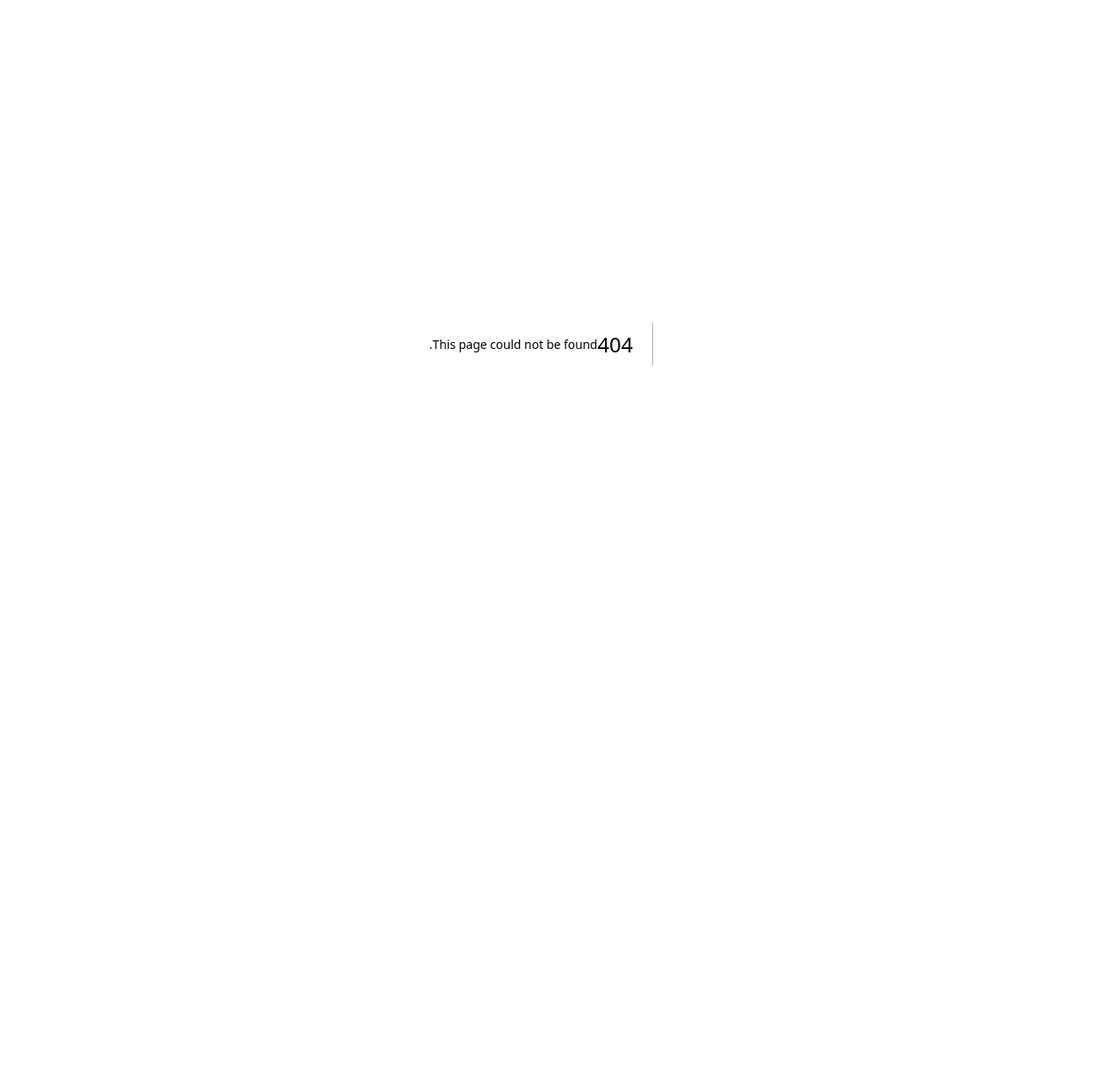
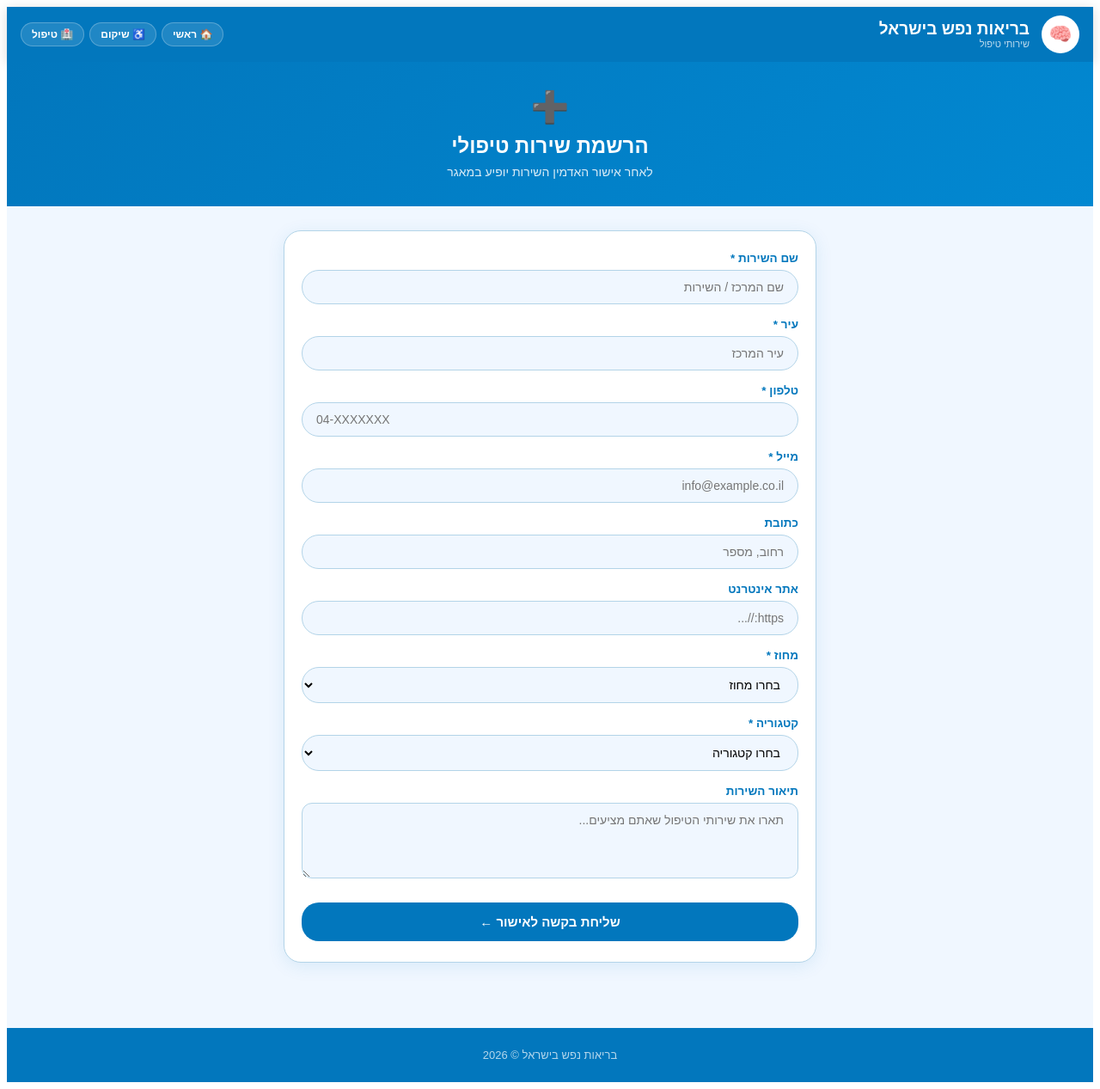
Before and after one commit to sivantelem-commits/rehab-directory, a Next.js app: page /register-treatment in a window 1280 px wide. Before the commit this address had no page. Shown: the whole page at 86% size. Before the commit the page ends 800 px from the top, so only its background shows below. Built offline with nearby package versions, Linux system fonts and the light colour scheme.

Commit message:
Create register-treatment.js

```diff
--- /dev/null
+++ b/pages/register-treatment.js
@@ -0,0 +1,139 @@
+import { useState, useEffect } from 'react'
+import Head from 'next/head'
+
+const DISTRICTS = ['צפון', 'חיפה', 'מרכז', 'תל אביב', 'ירושלים', 'דרום', 'יהודה ושומרון']
+const CATEGORIES = ['בתי"מ', 'מחלקות אשפוז', 'מרפאות יום', 'חדרי מיון']
+
+export default function RegisterTreatment() {
+  const [form, setForm] = useState({ name: '', district: '', city: '', category: '', description: '', phone: '', email: '', website: '', address: '' })
+  const [loading, setLoading] = useState(false)
+  const [success, setSuccess] = useState(false)
+  const [error, setError] = useState('')
+  const [mounted, setMounted] = useState(false)
+
+  useEffect(() => { setMounted(true) }, [])
+
+  const handleSubmit = async () => {
+    setError('')
+    const { name, district, city, category, phone, email } = form
+    if (!name || !district || !city || !category || !phone || !email) {
+      setError('יש למלא את כל שדות החובה המסומנים ב-*')
+      return
+    }
+    setLoading(true)
+    try {
+      const res = await fetch('/api/submit-treatment', {
+        method: 'POST',
+        headers: { 'Content-Type': 'application/json' },
+        body: JSON.stringify(form),
+      })
+      if (res.ok) {
+        setSuccess(true)
+        setForm({ name: '', district: '', city: '', category: '', description: '', phone: '', email: '', website: '', address: '' })
+      } else {
+        const d = await res.json()
+        setError(d.error || 'שגיאה בשליחה')
+      }
+    } catch (e) {
+      setError('שגיאת רשת')
+    } finally {
+      setLoading(false)
+    }
+  }
+
+  const inp = { width: '100%', padding: '11px 16px', borderRadius: 20, border: '1.5px solid #B3D4E8', fontSize: 14, background: '#F0F7FF', outline: 'none', boxSizing: 'border-box' }
+  const lbl = { display: 'block', fontSize: 13.5, fontWeight: 700, color: '#0277BD', marginBottom: 6 }
+
+  if (!mounted) return null
+
+  return (
+    <>
+      <Head>
+        <title>הרשמת שירות טיפולי | בריאות נפש בישראל</title>
+        <meta name="description" content="הרשמת שירות טיפולי חדש למאגר בריאות הנפש" />
+      </Head>
+      <div dir="rtl" style={{ fontFamily: 'Arial, sans-serif', minHeight: '100vh', background: '#F0F7FF' }}>
+        <header style={{ background: '#0277BD', color: 'white', padding: '10px 16px', display: 'flex', alignItems: 'center', justifyContent: 'space-between', boxShadow: '0 2px 12px rgba(0,0,0,0.15)', flexWrap: 'wrap', gap: 8 }}>
+          <div style={{ display: 'flex', alignItems: 'center', gap: 14 }}>
+            <div style={{ width: 44, height: 44, borderRadius: '50%', background: 'white', display: 'flex', alignItems: 'center', justifyContent: 'center', fontSize: 22 }}>🧠</div>
+            <div>
+              <div style={{ fontWeight: 800, fontSize: 19 }}>בריאות נפש בישראל</div>
+              <div style={{ fontSize: 11, opacity: 0.75 }}>שירותי טיפול</div>
+            </div>
+          </div>
+          <nav style={{ display: 'flex', gap: 6, flexWrap: 'wrap' }}>
+            {[['/', '🏠 ראשי'], ['/rehab', '♿ שיקום'], ['/treatment', '🏥 טיפול']].map(([href, label]) => (
+              <a key={href} href={href} style={{ color: 'white', background: 'rgba(255,255,255,0.12)', borderRadius: 20, padding: '6px 12px', fontWeight: 600, fontSize: 12, border: '1.5px solid rgba(255,255,255,0.25)', textDecoration: 'none' }}>{label}</a>
+            ))}
+          </nav>
+        </header>
+
+        <div style={{ background: 'linear-gradient(135deg, #0277BD, #0288D1)', color: 'white', padding: '32px 20px', textAlign: 'center' }}>
+          <div style={{ fontSize: 36, marginBottom: 10 }}>➕</div>
+          <h1 style={{ fontSize: 24, fontWeight: 800, margin: '0 0 8px' }}>הרשמת שירות טיפולי</h1>
+          <p style={{ fontSize: 14, opacity: 0.85, margin: 0 }}>לאחר אישור האדמין השירות יופיע במאגר</p>
+        </div>
+
+        <main style={{ maxWidth: 620, margin: '0 auto', padding: '28px 16px' }}>
+          {success ? (
+            <div style={{ background: 'white', borderRadius: 20, padding: 40, textAlign: 'center', border: '2px solid #0277BD', boxShadow: '0 4px 20px rgba(2,119,189,0.15)' }}>
+              <div style={{ fontSize: 52, marginBottom: 14 }}>✅</div>
+              <div style={{ fontSize: 20, fontWeight: 700, color: '#0277BD', marginBottom: 8 }}>הבקשה נשלחה בהצלחה!</div>
+              <div style={{ fontSize: 14, color: '#666', lineHeight: 1.6 }}>השירות ממתין לאישור ויופיע במאגר בקרוב.</div>
+              <button onClick={() => setSuccess(false)} style={{ marginTop: 22, background: '#0277BD', color: 'white', border: 'none', borderRadius: 20, padding: '11px 32px', fontWeight: 700, fontSize: 14, cursor: 'pointer' }}>
+                הוספת שירות נוסף
+              </button>
+            </div>
+          ) : (
+            <div style={{ background: 'white', borderRadius: 20, padding: '24px 20px', boxShadow: '0 4px 20px rgba(2,119,189,0.1)', border: '1.5px solid #B3D4E8' }}>
+              {[
+                ['name', 'שם השירות *', 'text', 'שם המרכז / השירות'],
+                ['city', 'עיר *', 'text', 'עיר המרכז'],
+                ['phone', 'טלפון *', 'tel', '04-XXXXXXX'],
+                ['email', 'מייל *', 'email', 'info@example.co.il'],
+                ['address', 'כתובת', 'text', 'רחוב, מספר'],
+                ['website', 'אתר אינטרנט', 'url', 'https://...'],
+              ].map(([key, label, type, placeholder]) => (
+                <div key={key} style={{ marginBottom: 16 }}>
+                  <label style={lbl}>{label}</label>
+                  <input type={type} placeholder={placeholder} value={form[key]} onChange={e => setForm(f => ({ ...f, [key]: e.target.value }))} style={inp} />
+                </div>
+              ))}
+
+              <div style={{ marginBottom: 16 }}>
+                <label style={lbl}>מחוז *</label>
+                <select value={form.district} onChange={e => setForm(f => ({ ...f, district: e.target.value }))} style={inp}>
+                  <option value="">בחרו מחוז</option>
+                  {DISTRICTS.map(d => <option key={d}>{d}</option>)}
+                </select>
+              </div>
+
+              <div style={{ marginBottom: 16 }}>
+                <label style={lbl}>קטגוריה *</label>
+                <select value={form.category} onChange={e => setForm(f => ({ ...f, category: e.target.value }))} style={inp}>
+                  <option value="">בחרו קטגוריה</option>
+                  {CATEGORIES.map(c => <option key={c}>{c}</option>)}
+                </select>
+              </div>
+
+              <div style={{ marginBottom: 24 }}>
+                <label style={lbl}>תיאור השירות</label>
+                <textarea placeholder="תארו את שירותי הטיפול שאתם מציעים..." value={form.description} onChange={e => setForm(f => ({ ...f, description: e.target.value }))} rows={4} style={{ ...inp, resize: 'vertical', fontFamily: 'inherit', borderRadius: 12 }} />
+              </div>
+
+              {error && <div style={{ background: '#FFF0F0', border: '1px solid #FFCDD2', borderRadius: 12, padding: '10px 16px', fontSize: 14, color: '#C62828', marginBottom: 16 }}>⚠️ {error}</div>}
+
+              <button onClick={handleSubmit} disabled={loading} style={{ width: '100%', background: loading ? '#ccc' : '#0277BD', color: 'white', border: 'none', borderRadius: 20, padding: '14px 0', fontWeight: 800, fontSize: 15, cursor: loading ? 'not-allowed' : 'pointer' }}>
+                {loading ? 'שולח...' : 'שליחת בקשה לאישור ←'}
+              </button>
+            </div>
+          )}
+        </main>
+
+        <footer style={{ background: '#0277BD', color: 'rgba(255,255,255,0.7)', textAlign: 'center', padding: '24px', fontSize: 13, marginTop: 48 }}>
+          בריאות נפש בישראל © {new Date().getFullYear()}
+        </footer>
+      </div>
+    </>
+  )
+}
```
